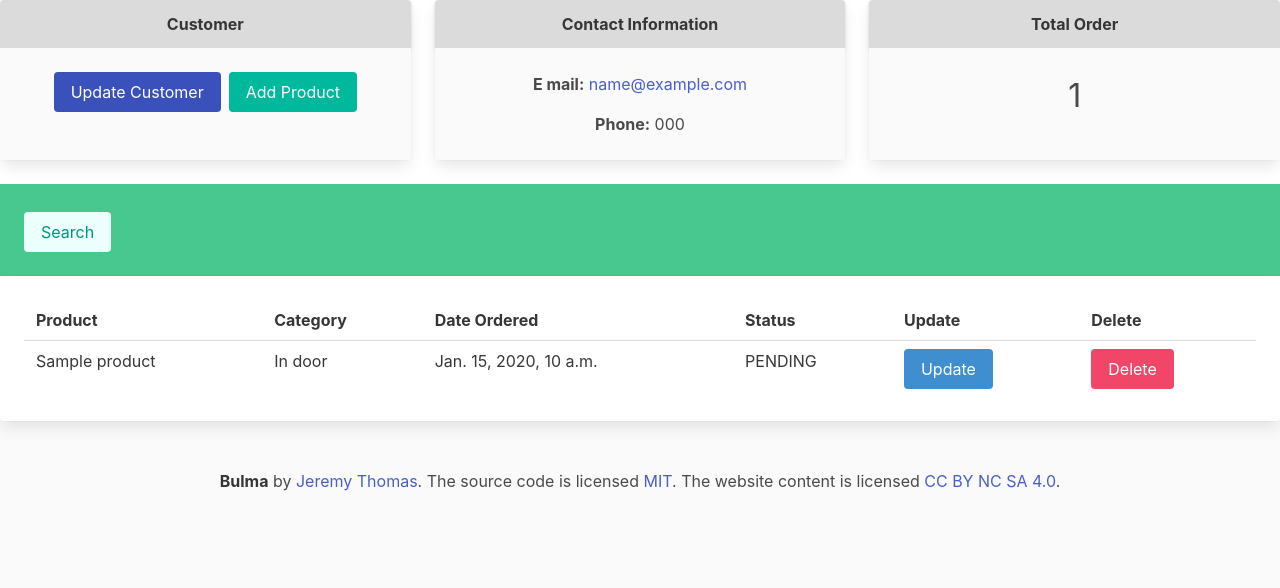
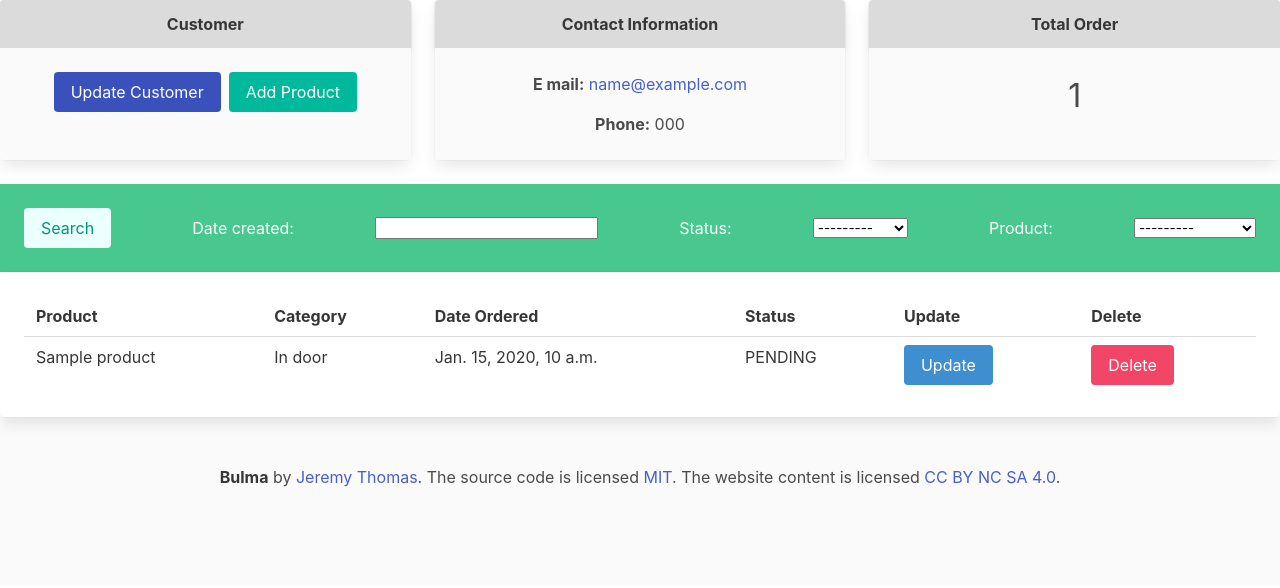
Before and after one commit to uysalserkan/Python-Topics, a Django app: page /customer/1 in a window 1280 px wide. Shown: the part 56-644 px from the top of the page. Run offline with Django 3.2, Linux system fonts and the light colour scheme; tables that the repository leaves empty hold one stand-in row (values such as "Sample post").

Commit message:
Customer sayfasında arama fonksiyonu eklendi.

```diff
--- a/Django Apps/Customer_Manage/Customer_Manage/settings.py
+++ b/Django Apps/Customer_Manage/Customer_Manage/settings.py
@@ -39,6 +39,7 @@ INSTALLED_APPS = [
     'django.contrib.messages',
     'django.contrib.staticfiles',
     "main",
+    'django_filters',
 ]
 
 MIDDLEWARE = [
--- /dev/null
+++ b/Django Apps/Customer_Manage/main/filters.py
@@ -0,0 +1,14 @@
+import django_filters
+# from django_filters import DateFilter
+from .models import *
+
+
+class OrderFilter(django_filters.FilterSet):
+    # start_date = DateFilter(field_name="date_created", lookup_expr='gte')
+    # böylece dinamik arama yapabiliriz.
+    # end_date = DateFilter(field_name="date_created", lookup_expr='lte')
+    class Meta:
+        model = Order
+        fields = '__all__'
+        # Böylelikle customer filtresini kaldırıyoruz. Zaten tek customer üzerinde arama yaptığımız için buna gerek duymuyoruz..
+        exclude = ['customer']
--- a/Django Apps/Customer_Manage/main/templates/src/customer.html
+++ b/Django Apps/Customer_Manage/main/templates/src/customer.html
@@ -66,12 +66,13 @@
 
 <section class="hero is-small is-success">
 	<div class="hero-body">
-		<p class="title">
-			<!-- Search About Customer or Order -->
-		</p>
-		<p class="subtitle">
-			<button class="button is-primary is-light">Search</button>
-		</p>
+		<form action="" method="get">
+			<div class="level">
+				<button class="button is-primary is-light ">Search</button>
+				{{filters.form}}
+			</div>
+		</form>
+
 	</div>
 </section>
 <div class="card">
--- a/Django Apps/Customer_Manage/main/views.py
+++ b/Django Apps/Customer_Manage/main/views.py
@@ -7,6 +7,7 @@ from django.shortcuts import redirect
 from django.forms import inlineformset_factory
 from .models import Order
 from .forms import OrderForm
+from .filters import OrderFilter
 # from django.http import HttpResponse
 
 # Create your views here.
@@ -39,6 +40,11 @@ def customer(request, cust_id):
     customer = Customer.objects.get(id=cust_id)
     orders = customer.order_set.all()
     orders_count = orders.count()
+
+    filters = OrderFilter(request.GET, queryset=orders)
+
+    orders = filters.qs
+
     return render(
         request=request,
         template_name="src/customer.html",
@@ -46,6 +52,7 @@ def customer(request, cust_id):
             "customer": customer,
             "orders": orders,
             "orders_count": orders_count,
+            "filters": filters,
         },
     )
 
```
